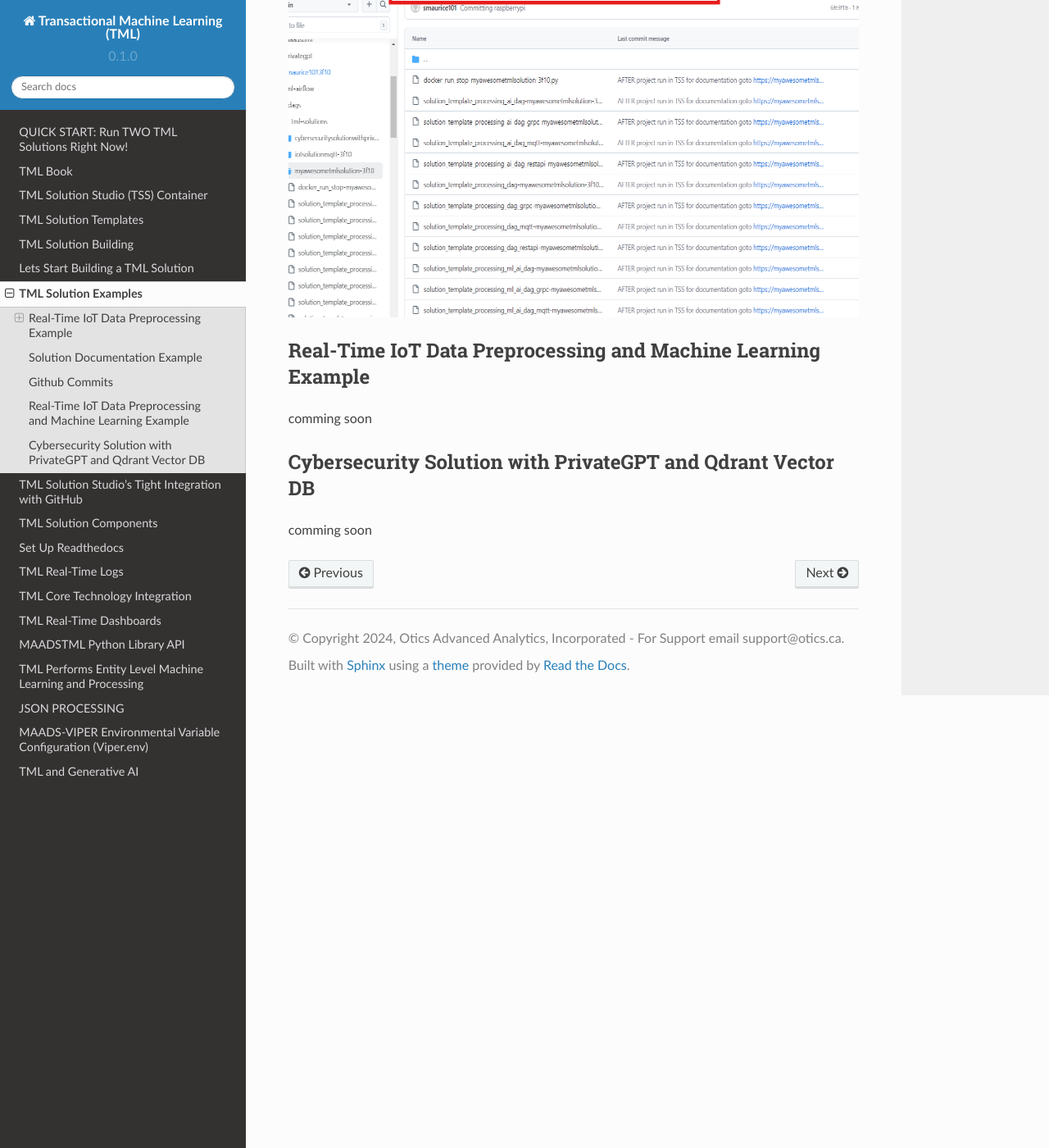
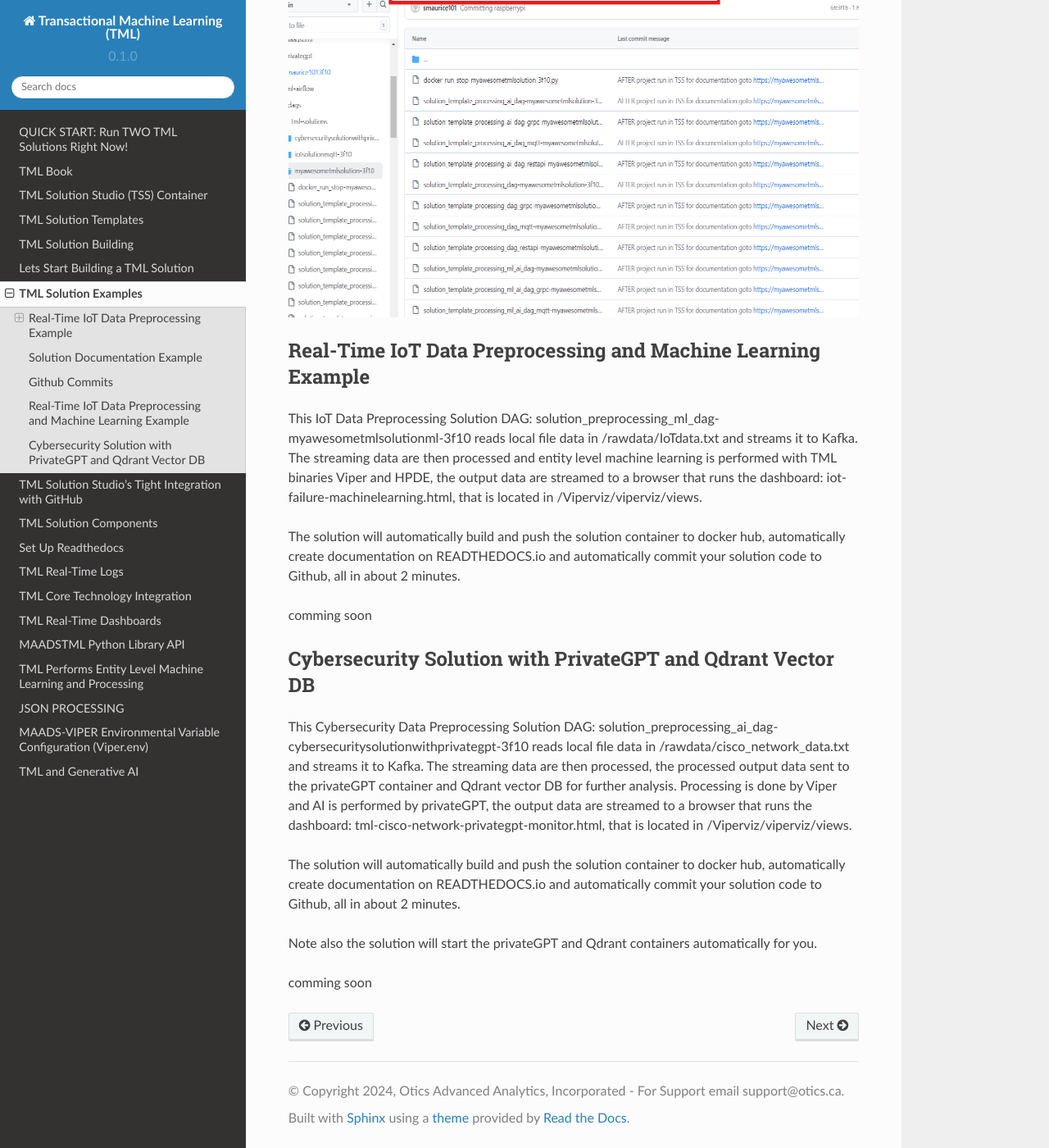
Before and after one commit to smaurice101/readthedocs, a Sphinx documentation site: the page built from docs/source/examples.rst, in a window 1280 px wide and 1400 px high, scrolled down 6394 px. Shown: the whole window at 82% size. Built offline with Sphinx 7.4.7 and the Read the Docs theme 2.0.0, drawn with Linux system fonts in a browser that asks for light colours; some of the changed text lies outside the part shown.

Commit message:
Update examples.rst

```diff
--- a/docs/source/examples.rst
+++ b/docs/source/examples.rst
@@ -156,9 +156,20 @@
 Real-Time IoT Data Preprocessing and Machine Learning Example
 -----------------------------
 
+This IoT Data Preprocessing Solution DAG: solution_preprocessing_ml_dag-myawesometmlsolutionml-3f10 reads local file data in /rawdata/IoTdata.txt and streams it to Kafka. The streaming data are then processed and entity level machine learning is performed with TML binaries Viper and HPDE, the output data are streamed to a browser that runs the dashboard: iot-failure-machinelearning.html, that is located in /Viperviz/viperviz/views.
+
+The solution will automatically build and push the solution container to docker hub, automatically create documentation on READTHEDOCS.io and automatically commit your solution code to Github, all in about 2 minutes.
+
+
 comming soon
 
 Cybersecurity Solution with PrivateGPT and Qdrant Vector DB
 -------------------------------------
 
+This Cybersecurity Data Preprocessing Solution DAG: solution_preprocessing_ai_dag-cybersecuritysolutionwithprivategpt-3f10 reads local file data in /rawdata/cisco_network_data.txt and streams it to Kafka. The streaming data are then processed, the processed output data sent to the privateGPT container and Qdrant vector DB for further analysis. Processing is done by Viper and AI is performed by privateGPT, the output data are streamed to a browser that runs the dashboard: tml-cisco-network-privategpt-monitor.html, that is located in /Viperviz/viperviz/views.
+
+The solution will automatically build and push the solution container to docker hub, automatically create documentation on READTHEDOCS.io and automatically commit your solution code to Github, all in about 2 minutes.
+
+Note also the solution will start the privateGPT and Qdrant containers automatically for you.
+
 comming soon
```
Also changed, not shown: other parts of docs/source/examples.rst (+2 -2 lines).
